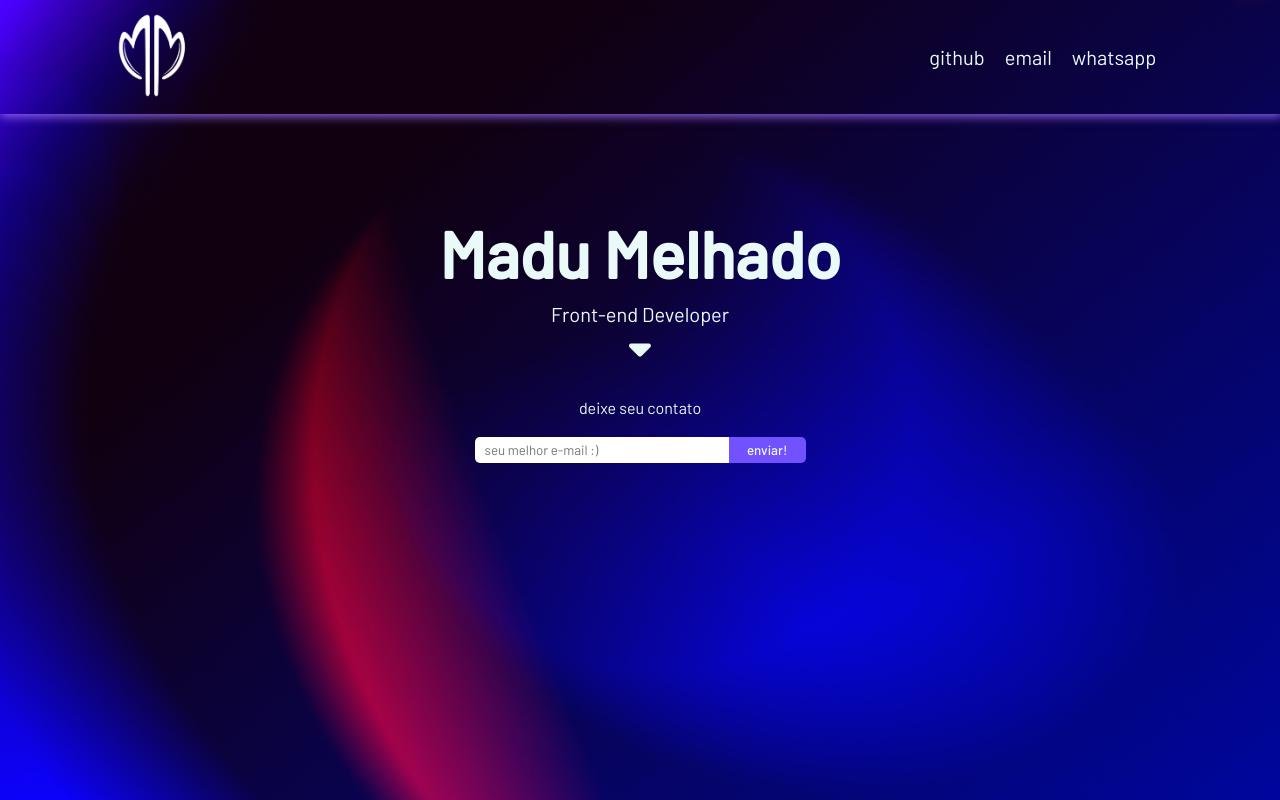
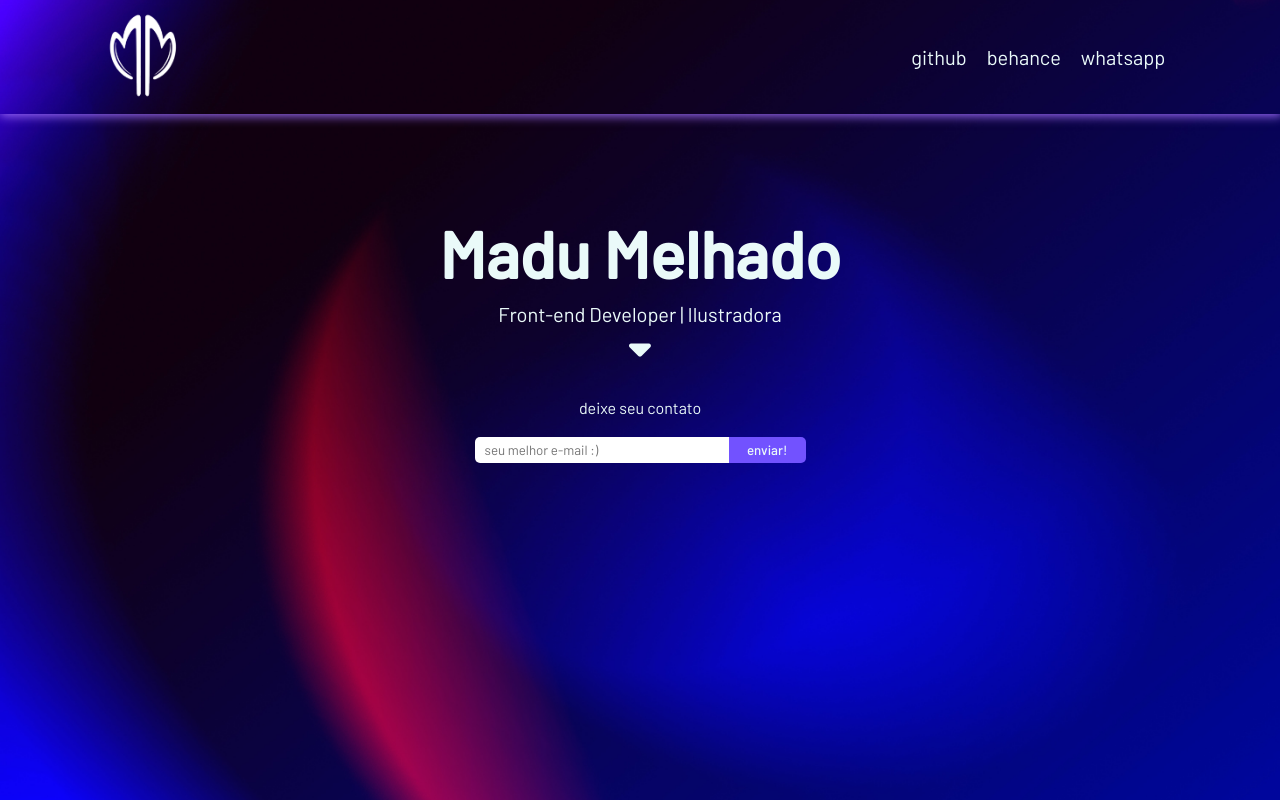
Before and after one commit to madumelhado/madumelhado.github.io, a plain HTML site: page index.html in a window 1280 px wide. Drawn offline with Linux system fonts and the light colour scheme.

Commit message:
Update index.html

```diff
--- a/index.html
+++ b/index.html
@@ -21,7 +21,7 @@
                     <a target="_blank" href="https://github.com/madumelhado">github</a>
                 </li>
                 <li>
-                    <a target="_blank" href="mailto:mem.ilustra@gmail.com">email</a>
+                    <a target="_blank" href="https://www.behance.net/memilustra">behance</a>
                 </li>
                 <li>
                     <a target="_blank" href="https://wa.me/5511947198604">whatsapp</a>
@@ -32,7 +32,7 @@
         <section class="container">
             <div class="name">
                 <h1>Madu Melhado</h1>
-                <h5>Front-end Developer</h5>
+                <h5>Front-end Developer | Ilustradora</h5>
             </div>
             <div onclick="displayAbout()" id="arrow">
                 <i id="animation" class="fa-solid fa-caret-down"></i>
```
